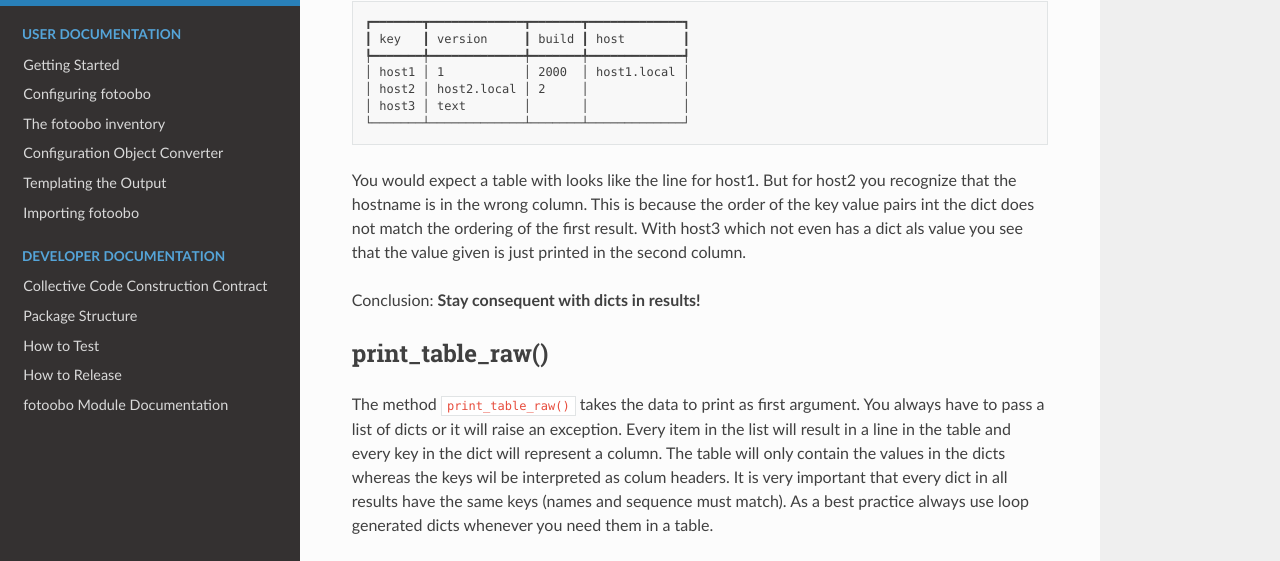
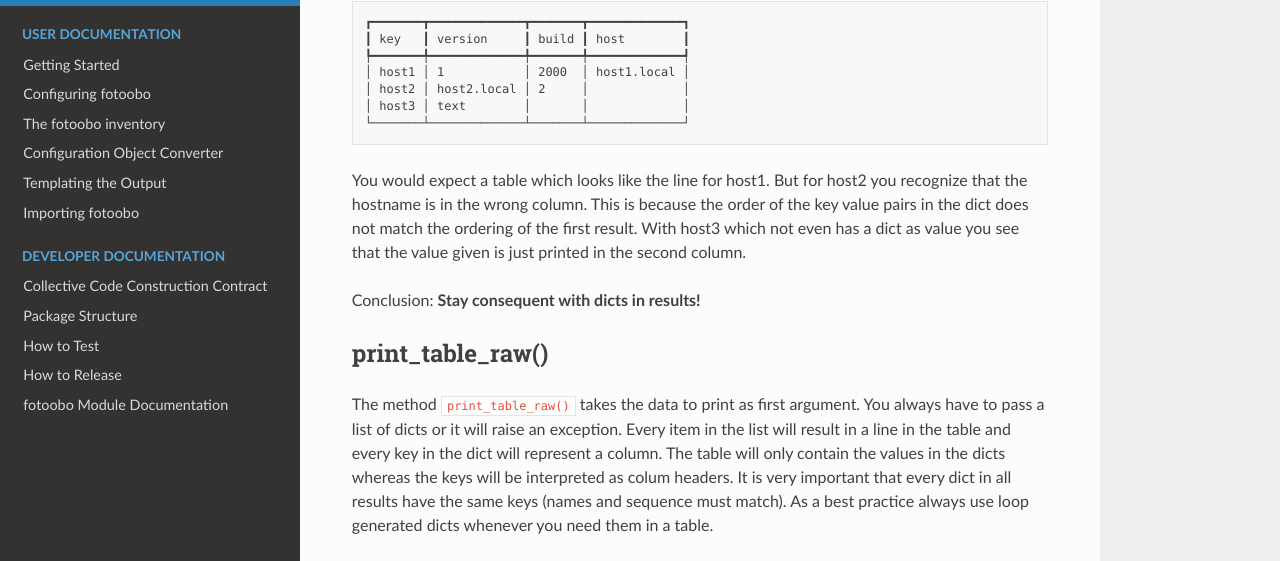
Before and after one commit to migros/fotoobo, a Sphinx documentation site: the page built from docs/source/developer/helpers/result.rst, in a window 1280 px wide and 900 px high, scrolled down 3458 px. Shown: the part 87-648 px from the top of the window. Built offline with Sphinx 7.4.7 and the Read the Docs theme 2.0.0, drawn with Linux system fonts in a browser that asks for light colours.

Commit message:
✏️ Some minor typos

```diff
--- a/docs/source/developer/helpers/result.rst
+++ b/docs/source/developer/helpers/result.rst
@@ -206,9 +206,9 @@ the key names or order.
     │ host3 │ text        │       │             │
     └───────┴─────────────┴───────┴─────────────┘
 
-You would expect a table with looks like the line for host1. But for host2 you recognize that the
-hostname is in the wrong column. This is because the order of the key value pairs int the dict does
-not match the ordering of the first result. With host3 which not even has a dict als value you see
+You would expect a table which looks like the line for host1. But for host2 you recognize that the
+hostname is in the wrong column. This is because the order of the key value pairs in the dict does
+not match the ordering of the first result. With host3 which not even has a dict as value you see
 that the value given is just printed in the second column.
 
 Conclusion: **Stay consequent with dicts in results!**
@@ -220,7 +220,7 @@ print_table_raw()
 The method :code:`print_table_raw()` takes the data to print as first argument. You always have to
 pass a list of dicts or it will raise an exception. Every item in the list will result in a line in
 the table and every key in the dict will represent a column. The table will only contain the values
-in the dicts whereas the keys wil be interpreted as colum headers. It is very important that every
+in the dicts whereas the keys will be interpreted as colum headers. It is very important that every
 dict in all results have the same keys (names and sequence must match). As a best practice always
 use loop generated dicts whenever you need them in a table.
 
```
